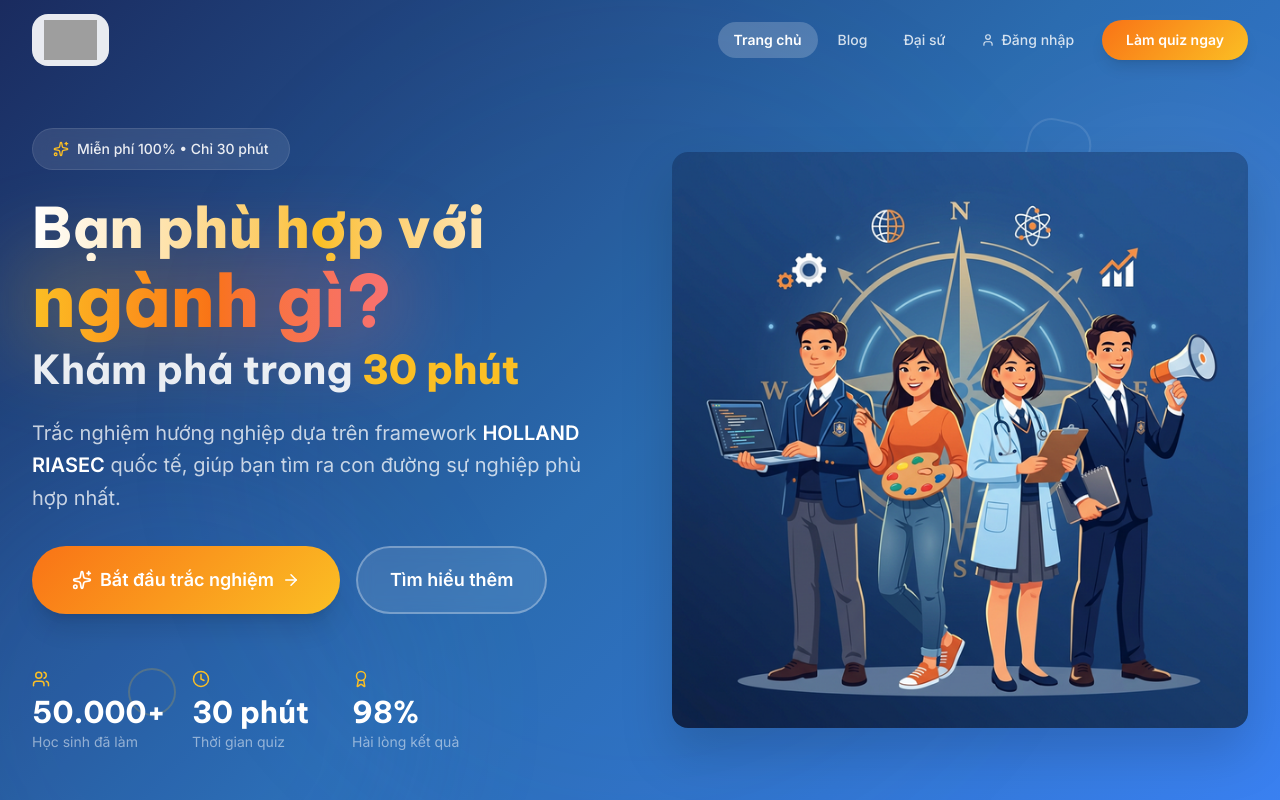
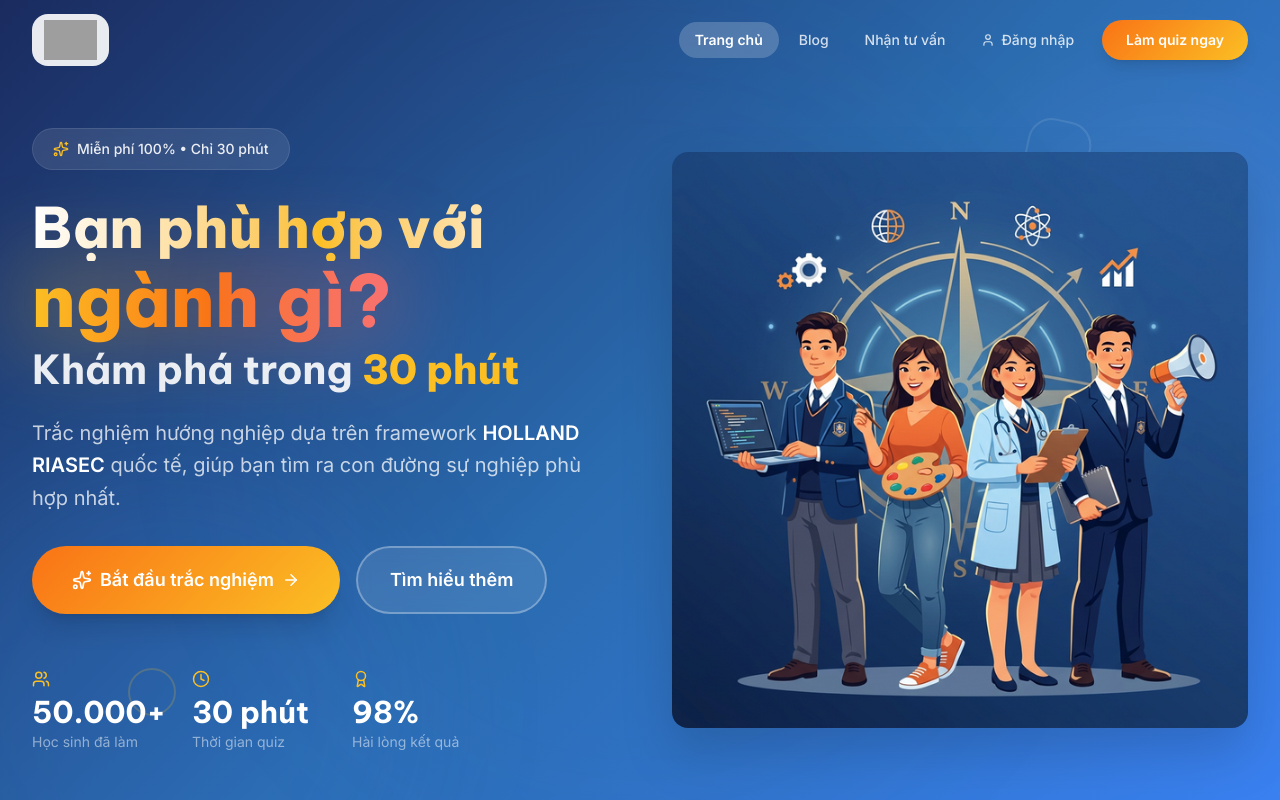
Before and after one commit to deltatrap99/Website_huong_nghiep, a Next.js app: page / in a window 1280 px wide. Shown: the top 800 px of the page. Built offline with nearby package versions, Linux system fonts and the light colour scheme; grey boxes are pictures that could not be loaded.

Commit message:
content: rename nav tab Dai su to Nhan tu van

```diff
--- a/src/components/layout/Header.tsx
+++ b/src/components/layout/Header.tsx
@@ -10,7 +10,7 @@ import { useAuthStore } from '@/store/authStore';
 const navLinks = [
   { href: '/', label: 'Trang chủ' },
   { href: '/blog', label: 'Blog' },
-  { href: '/ambassador', label: 'Đại sứ' },
+  { href: '/ambassador', label: 'Nhận tư vấn' },
   { href: '/account', label: 'Tài khoản' },
 ];
 
```
